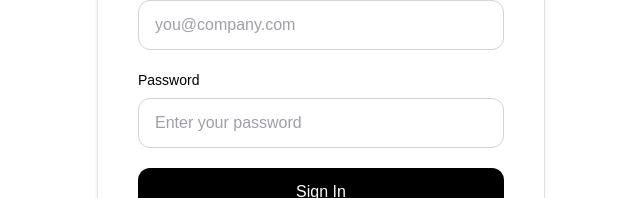
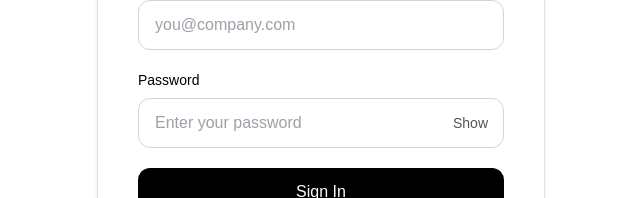
Before and after one commit to ravitejamannam/hireiq, a Next.js app: page /login in a window 1280 px wide. Shown: the part 336-534 px from the top of the page, without its empty margins (319-959 px from the left). Built offline with nearby package versions, Linux system fonts and the light colour scheme.

Commit message:
add password visibility toggle

```diff
--- a/components/auth/AuthInput.tsx
+++ b/components/auth/AuthInput.tsx
@@ -1,3 +1,7 @@
+"use client";
+
+import { useState } from "react";
+
 type AuthInputProps = {
   label: string;
   type?: string;
@@ -5,6 +9,7 @@ type AuthInputProps = {
   value: string;
   onChange: (value: string) => void;
   error?: string;
+  showToggle?: boolean;
 };
 
 export default function AuthInput({
@@ -14,15 +19,18 @@ export default function AuthInput({
   value,
   onChange,
   error,
+  showToggle,
 }: AuthInputProps) {
+  const [showPassword, setShowPassword] = useState(false);
   return (
-    <div className="space-y-2">
-      <label className="block text-sm font-medium text-black">
-        {label}
-      </label>
+  <div className="space-y-2">
+    <label className="block text-sm font-medium text-black">
+      {label}
+    </label>
 
+    <div className="relative">
       <input
-        type={type}
+        type={showToggle ? (showPassword ? "text" : "password") : type}
         placeholder={placeholder}
         value={value}
         onChange={(event) => onChange(event.target.value)}
@@ -34,6 +42,7 @@ export default function AuthInput({
           bg-white
           px-4
           py-3
+          pr-20
           text-black
           placeholder:text-zinc-400
           outline-none
@@ -41,7 +50,23 @@ export default function AuthInput({
           focus:border-black
         "
       />
-      {error && (<p className="mt-2 text-sm text-red-600">{error}</p>)}
+
+      {showToggle && (
+        <button
+          type="button"
+          onClick={() => setShowPassword(!showPassword)}
+          className="absolute right-4 top-1/2 -translate-y-1/2 text-sm font-medium text-zinc-600 hover:text-black"
+        >
+          {showPassword ? "Hide" : "Show"}
+        </button>
+      )}
     </div>
-  );
+
+    {error && (
+      <p className="text-sm text-red-600">
+        {error}
+      </p>
+    )}
+  </div>
+);
 }
--- a/components/auth/LoginForm.tsx
+++ b/components/auth/LoginForm.tsx
@@ -61,6 +61,7 @@ export default function LoginForm() {
         value={password}
         onChange={setPassword}
         error={passwordError}
+        showToggle
       />
 
       <AuthButton label="Sign In" onClick={handleLogin} />
--- a/components/auth/SignupForm.tsx
+++ b/components/auth/SignupForm.tsx
@@ -73,6 +73,7 @@ export default function SignupForm() {
         value={password}
         onChange={setPassword}
         error={passwordError}
+        showToggle
       />
 
       <AuthButton label="Create Account" onClick={handleSignup} />
```
